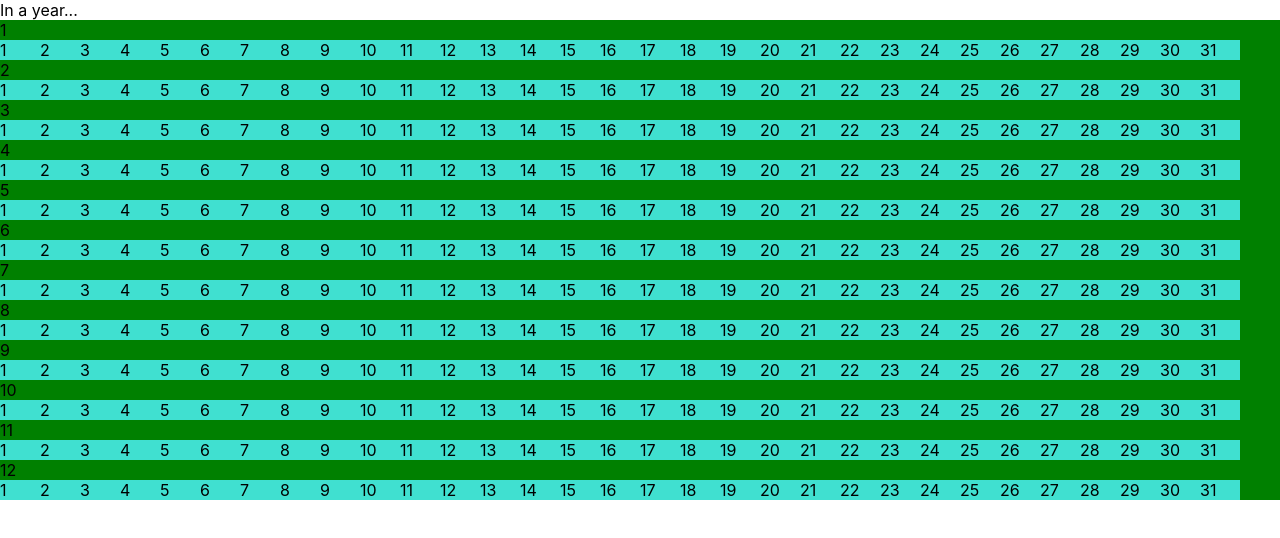
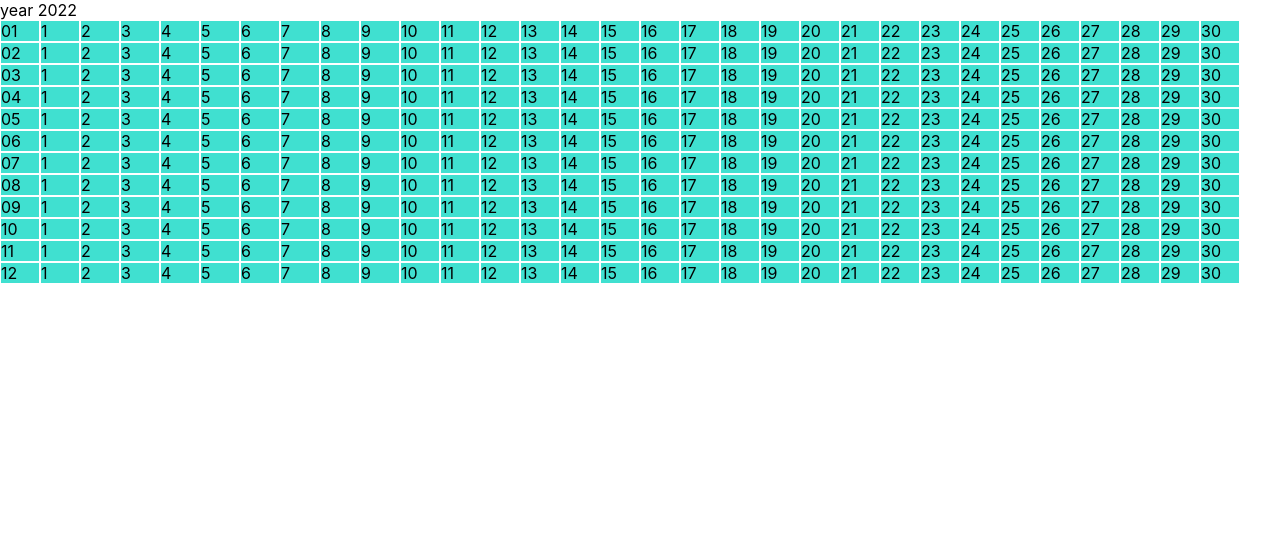
Before and after one commit to avarlamova/mood-tracker, a React (Create React App) app: page / in a window 1280 px wide. Shown: the top 538 px of the page. Built offline with nearby package versions, Linux system fonts and the light colour scheme.

Commit message:
add month names

```diff
--- a/src/components/day.css
+++ b/src/components/day.css
@@ -7,4 +7,5 @@
 .month-item {
   display: grid;
   background-color: turquoise;
+  border: 1px solid #fff;
 }
--- a/src/components/day.js
+++ b/src/components/day.js
@@ -7,16 +7,19 @@ export default class Day extends Component {
   state = {
     daysCount: moment("2022-" + this.props.month, "YYYY-MM").daysInMonth(),
     selectedDays: [],
+    computedStyle: "day-default",
   };
 
   render() {
     let { month } = this.props;
     if (month < 10) month = "0" + month;
 
-    const initialDays = Array(32)
+    const initialDays = Array(31)
       .fill()
       .map((x, i) => i)
       .filter((i) => i > 0);
+
+    initialDays.unshift(month);
 
     return (
       <div className="month-container">
@@ -24,7 +27,7 @@ export default class Day extends Component {
           <div
             id={"2022-" + month + "-" + (day > 9 ? day : "0" + day)}
             key={index}
-            className="month-item"
+            className={"month-item " + this.state.computedStyle}
           >
             {day}
           </div>
--- a/src/components/month.css
+++ b/src/components/month.css
@@ -4,5 +4,5 @@
 
 .year-item {
   display: grid;
-  background-color: green;
+  /* background-color: green; */
 }
--- a/src/components/month.js
+++ b/src/components/month.js
@@ -9,13 +9,13 @@ export default class Month extends Component {
       .map((x, i) => i)
       .filter((i) => i > 0);
 
+    // const year = new Date().getFullYear();
+
     return (
       <div>
         <div className="year-container">
           {months.map((month, index) => (
             <div key={index} className="year-item">
-              {" "}
-              {month}
               <div>
                 <Day month={month} />{" "}
               </div>
--- a/src/components/year.js
+++ b/src/components/year.js
@@ -5,8 +5,7 @@ export default class Year extends Component {
   render() {
     return (
       <div>
-        In a year...
-        <Month />
+        year 2022 <Month />
       </div>
     );
   }
```
